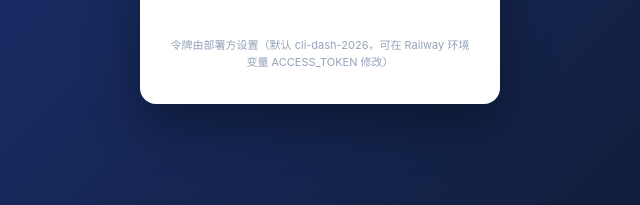
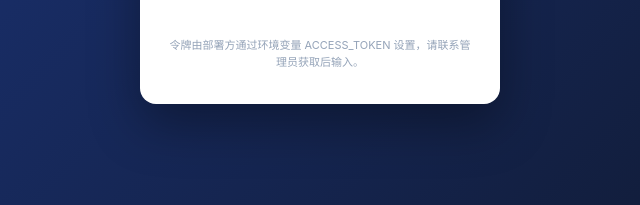
Before and after one commit to xiaohuoshuan123/cli-dashboard, a website: page public/index.html in a window 1280 px wide. Shown: the part 501-706 px from the top of the page, 320-960 px from the left. Drawn offline with nearby package versions, Linux system fonts and the light colour scheme.

Commit message:
P0 fail-closed: server.js 移除 DB 密码与默认令牌 cli-dash-2026 硬编码兜底, 启动前校验必需环境变量(DB_PASSWORD/ACCESS_TOKEN)缺失即退出; 登录页删除默认令牌提示; 部署脚本 GitHub token 改为优先读 GH_TOKEN 环境变量(保留旧值兜底); 需 Railway Variables 配置 DB_PASSWORD+ACCESS_TOKEN 后部署 (public/index.html)

```diff
--- a/public/index.html
+++ b/public/index.html
@@ -447,7 +447,7 @@ tr:hover { background: #f8fafc; }
     <input id="tokenInput" type="text" placeholder="请输入访问令牌" autocomplete="off" />
     <button onclick="attemptLogin()">登 录</button>
     <div class="err" id="loginError"></div>
-    <div class="demo">令牌由部署方设置（默认 cli-dash-2026，可在 Railway 环境变量 ACCESS_TOKEN 修改）</div>
+    <div class="demo">令牌由部署方通过环境变量 ACCESS_TOKEN 设置，请联系管理员获取后输入。</div>
   </div>
 </div>
 <script>
```
